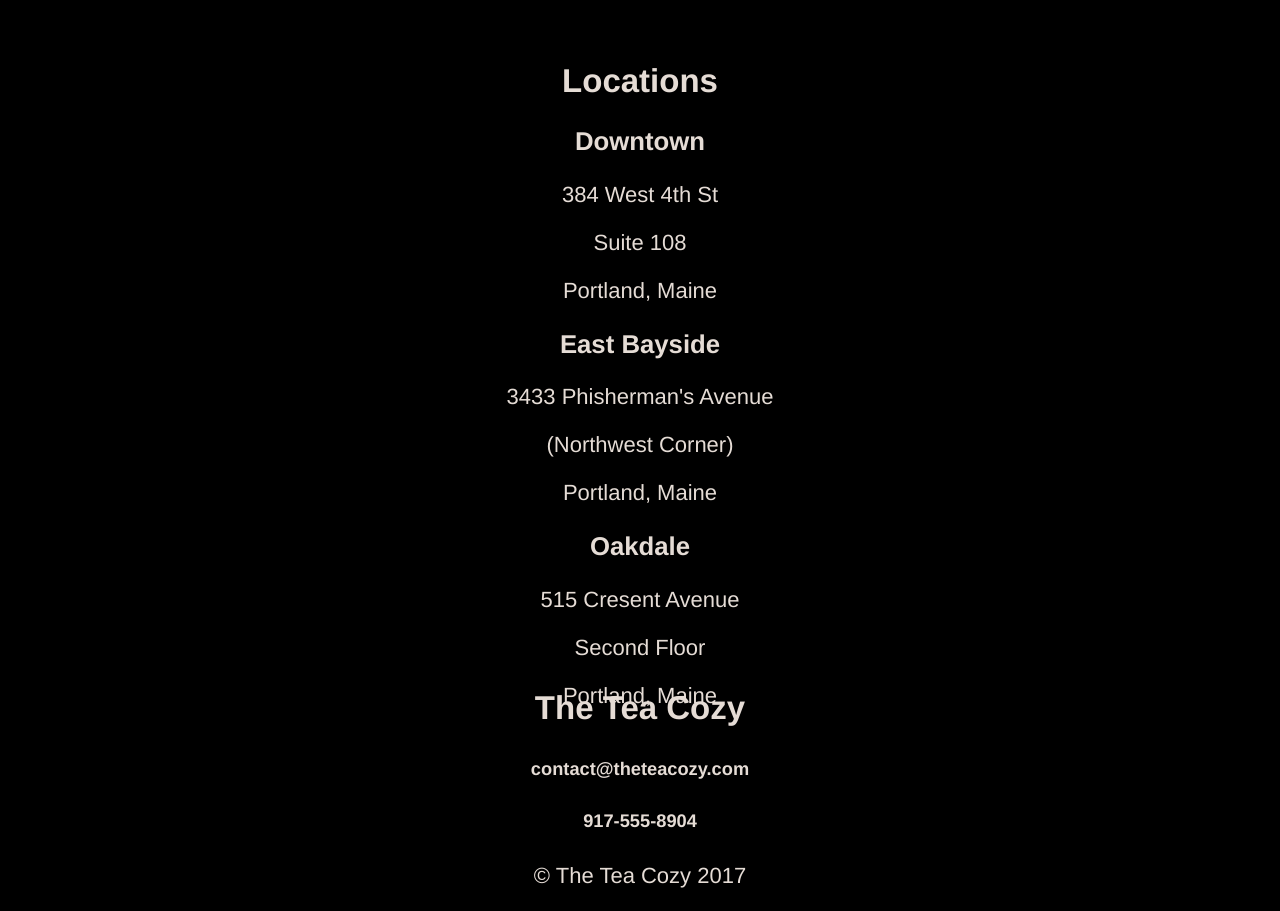
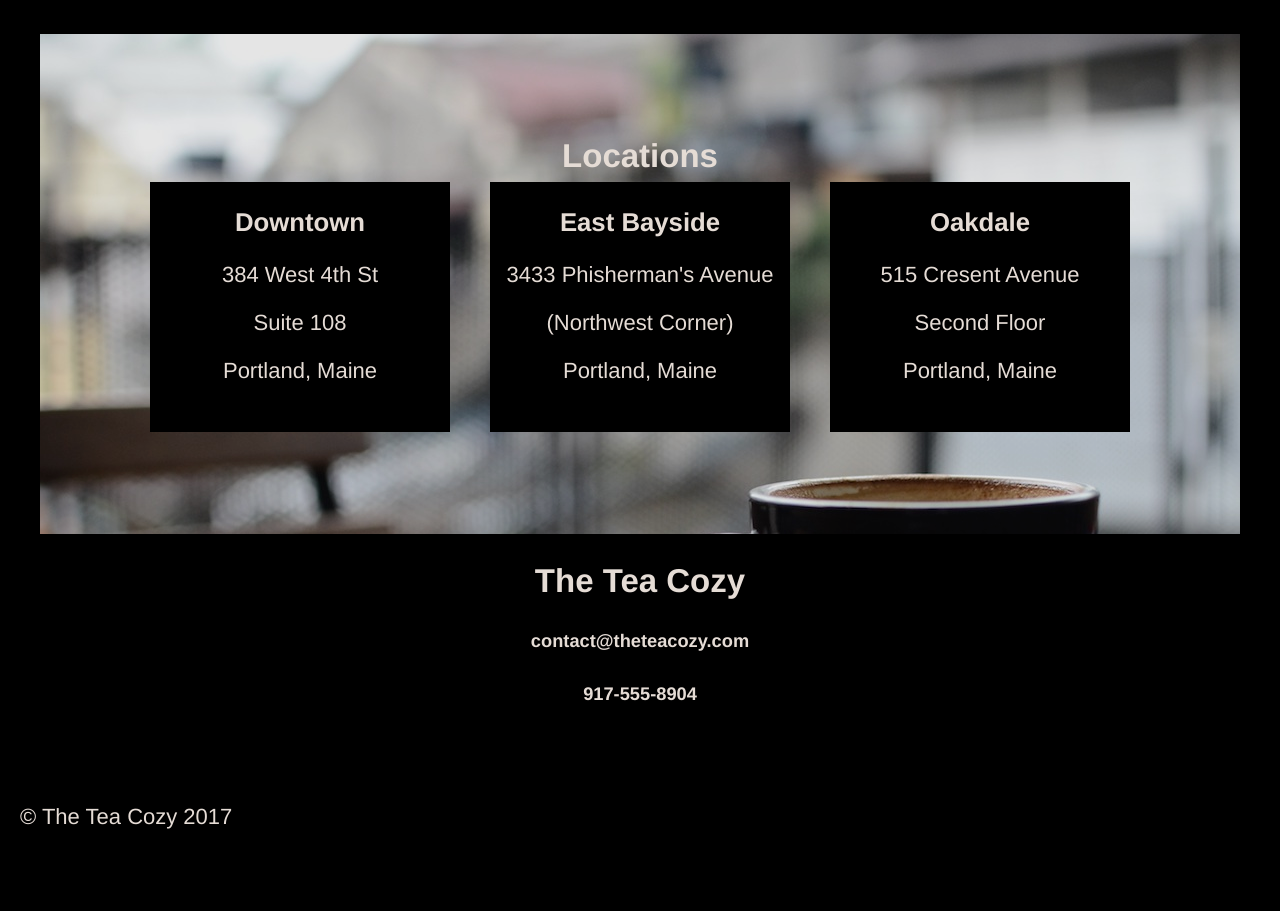
Before and after one commit to scibbady/Teacozy, a plain HTML site: page index.html in a window 1280 px wide. Shown: the part 1460-2371 px from the top of the page. After the commit the page ends 2310 px from the top, so only its background shows below. Drawn offline with Linux system fonts and the light colour scheme.

Commit message:
complete

```diff
--- a/css/style.css
+++ b/css/style.css
@@ -89,3 +89,43 @@ nav span a {
   margin: 0;
   padding-bottom: 15px;
 }
+
+#locations {
+  display: flex;
+  height: 500px;
+  width: 1200px;
+  background-image: url("resources/img-locations-background.jpg");
+  justify-content: center;
+  align-content: center;
+  flex-wrap: wrap;
+}
+
+#locations h2 {
+  margin-bottom: 15px;
+  margin-top: 0px;
+  width: 1200px;
+  height: 30px;
+}
+
+.address {
+  width: 300px;
+  height: 250px;
+  background-color: black;
+  margin-right: 20px;
+  margin-left: 20px;
+  opacity: 1;
+}
+
+.contact {
+  height: 200px;
+}
+
+footer {
+  position: relative;
+  top: 69px;
+}
+
+footer p {
+  text-align: left;
+  padding: 20px;
+}
--- a/index.html
+++ b/index.html
@@ -76,9 +76,11 @@
     </div>
 
       <footer>
-        <h2>The Tea Cozy</h2>
-        <h5>contact@theteacozy.com</h5>
-        <h5>917-555-8904</h5>
+        <div class="contact">
+          <h2>The Tea Cozy</h2>
+          <h5>contact@theteacozy.com</h5>
+          <h5>917-555-8904</h5>
+        </div>
         <p>&copy; The Tea Cozy 2017</p>
       </footer>
 
```
Lines whose indentation alone changed are shown as unchanged.
